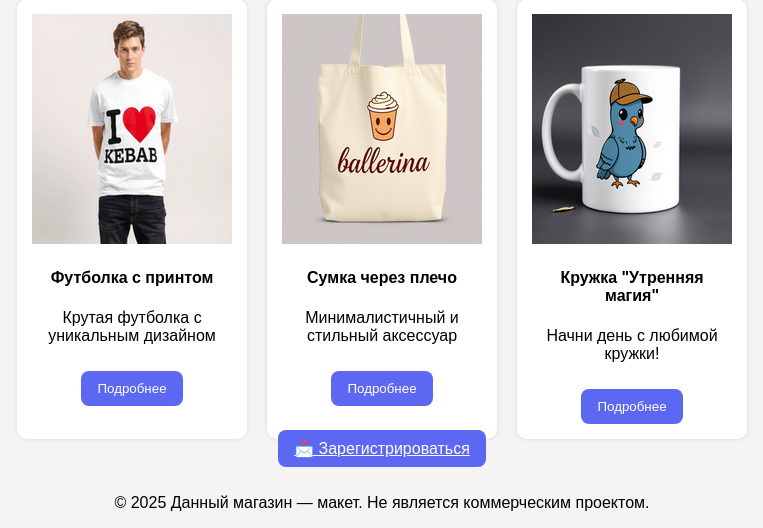
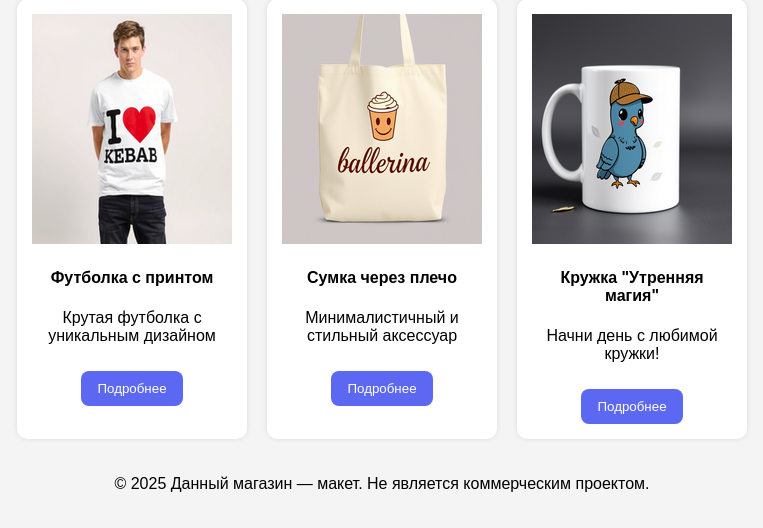
Before and after one commit to aizXc901/UnrealShop, a Flask app: page / in a window 1280 px wide. Shown: the part 437-965 px from the top of the page, without its empty margins (258-1021 px from the left). After the commit the page ends 929 px from the top, so only its background shows below. Run offline with Flask 3, Linux system fonts and the light colour scheme; data comes from the database, SQL or seed files in the repository.

Commit message:
extra reg button removed

```diff
--- a/website/templates/home.html
+++ b/website/templates/home.html
@@ -46,12 +46,5 @@
         </div>
 
     </div>
-
-    <!-- КНОПКА регистрации -->
-    {% if not current_user.is_authenticated %}
-        <div class="register-call">
-            <a href="{{ url_for('auth.register') }}" class="btn">📩 Зарегистрироваться</a>
-        </div>
-    {% endif %}
 </section>
 {% endblock %}
```
